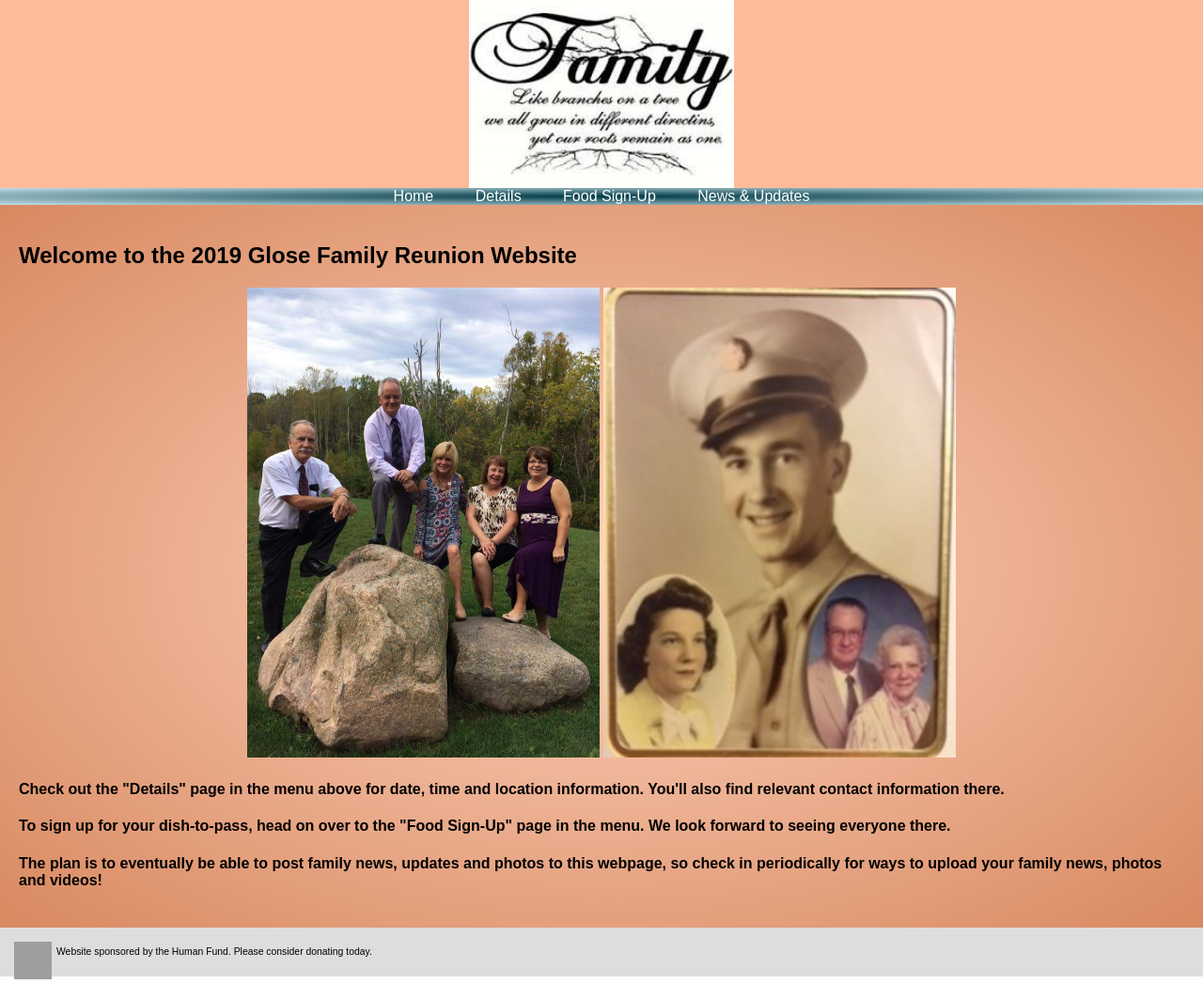
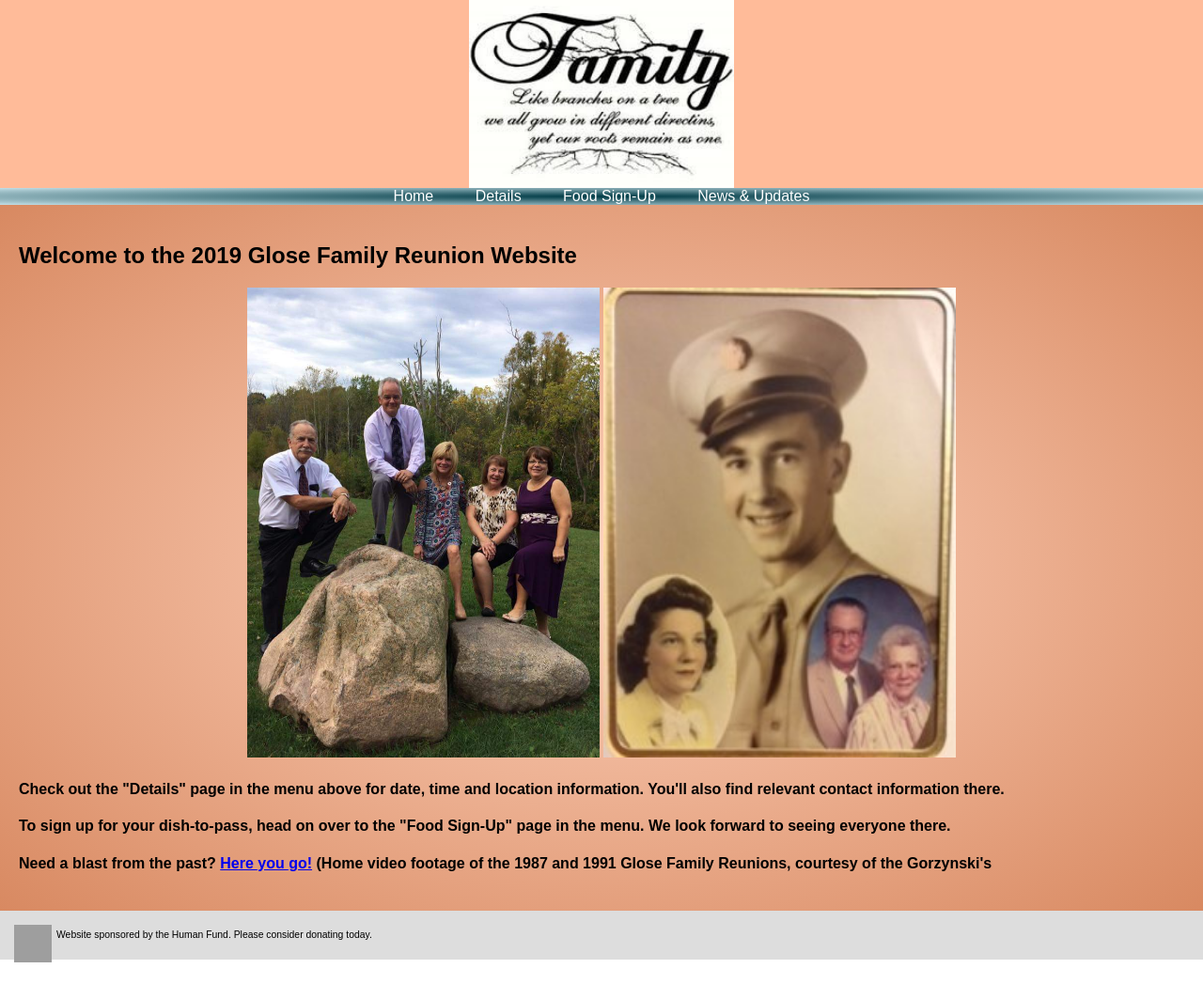
Before and after one commit to jprorok/glosefamilysite, a plain HTML site: page index.html in a window 1280 px wide. Shown: the whole page at 94% size. Drawn offline with Linux system fonts and the light colour scheme; grey boxes are pictures that could not be loaded; a script that the page names is missing.

Commit message:
add video link

```diff
--- a/index.html
+++ b/index.html
@@ -42,7 +42,7 @@
             </div>
             <h4>Check out the "Details" page in the menu above for date, time and location information. You'll also find relevant contact information there.</h4>
 	    <h4>To sign up for your dish-to-pass, head on over to the "Food Sign-Up" page in the menu. We look forward to seeing everyone there.</h4>
-	    <h4>The plan is to eventually be able to post family news, updates and photos to this webpage, so check in periodically for ways to upload your family news, photos and videos!</h4>
+	    <h4>Need a blast from the past? <a href = "https://www.youtube.com/watch?v=3RkzufGD0CY">Here you go!</a> (Home video footage of the 1987 and 1991 Glose Family Reunions, courtesy of the Gorzynski's</h4>
 
         </div>
     </div>
```
